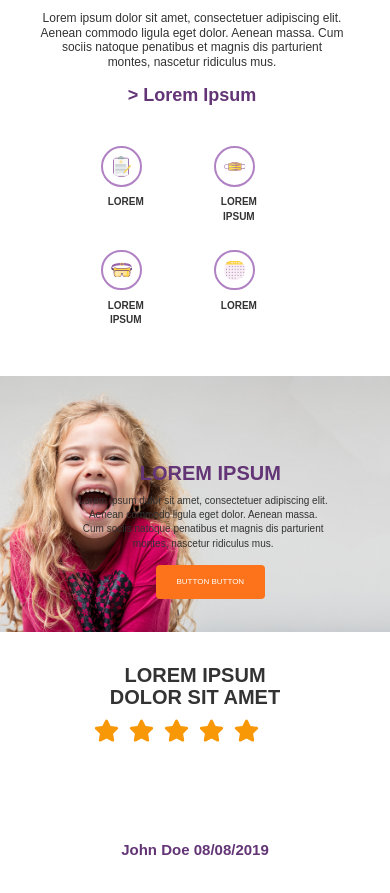
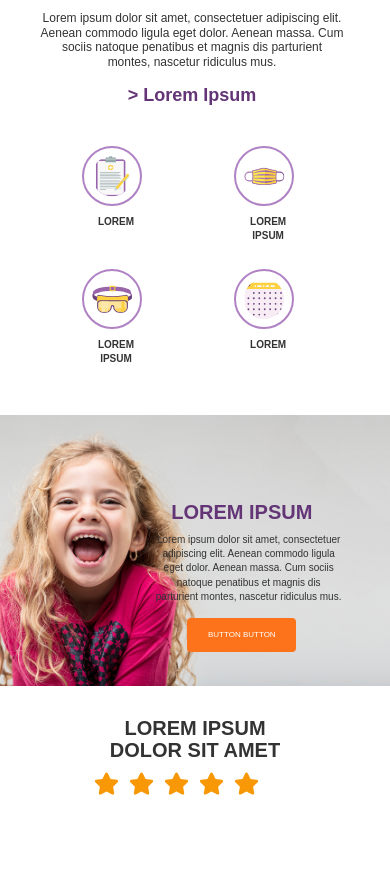
Before and after one commit to chasmit/frontend-dev-test, a React (Create React App) app: page / in a window 390 px wide. Shown: the part 1040-1933 px from the top of the page. Built offline with nearby package versions, Linux system fonts and the light colour scheme.

Commit message:
More mobile view fixes

```diff
--- a/src/components/HappyChild/HappyChild.scss
+++ b/src/components/HappyChild/HappyChild.scss
@@ -3,7 +3,7 @@
     min-width: 100vw;
     background: url(../../assets/happy-child.jpg) no-repeat center;
     background-size: cover;
-    padding:0;
+    padding-left:20vw;
 
     &-text {
         height: 90vh;
--- a/src/components/IconDetail/IconDetail.scss
+++ b/src/components/IconDetail/IconDetail.scss
@@ -93,12 +93,12 @@
             &-grid {
                 grid-template-columns: repeat(2, 1fr);
                 grid-gap: 4vw;
-                margin-left: 20vw;
+                margin-left: 15vw;
             }
         }
 
         .icon-wrapper {
-            width: 25vw;
+            width: 35vw;
 
             .icon {
                 padding: 2vw;
--- a/src/components/Testimonial/Testimonial.jsx
+++ b/src/components/Testimonial/Testimonial.jsx
@@ -26,7 +26,7 @@ const testimonialData = [
 
 function Testimonial() {
     return (
-    <Container className="testimonial">
+        <Container className="testimonial">
             <Col className="testimonial-text">
                 <h1>LOREM IPSUM<br/>DOLOR SIT AMET</h1>
                 <span className="stars">
--- a/src/components/TestimonialCarousel/TestimonialCarousel.scss
+++ b/src/components/TestimonialCarousel/TestimonialCarousel.scss
@@ -4,7 +4,7 @@
     align-items: center;
     justify-content: center;
     position: relative;
-    width: 80%;
+    width: 100%;
     height: auto;
     margin: auto;
     text-align: center;
```
